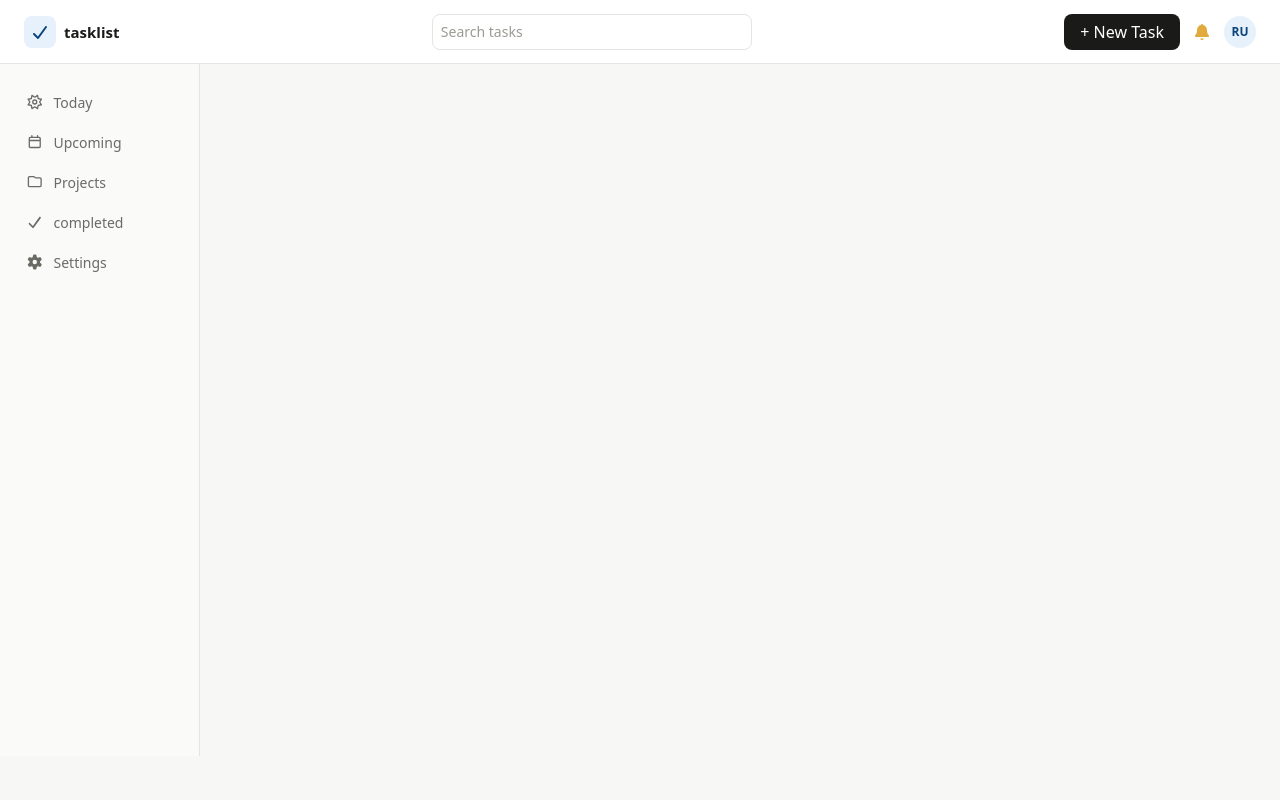
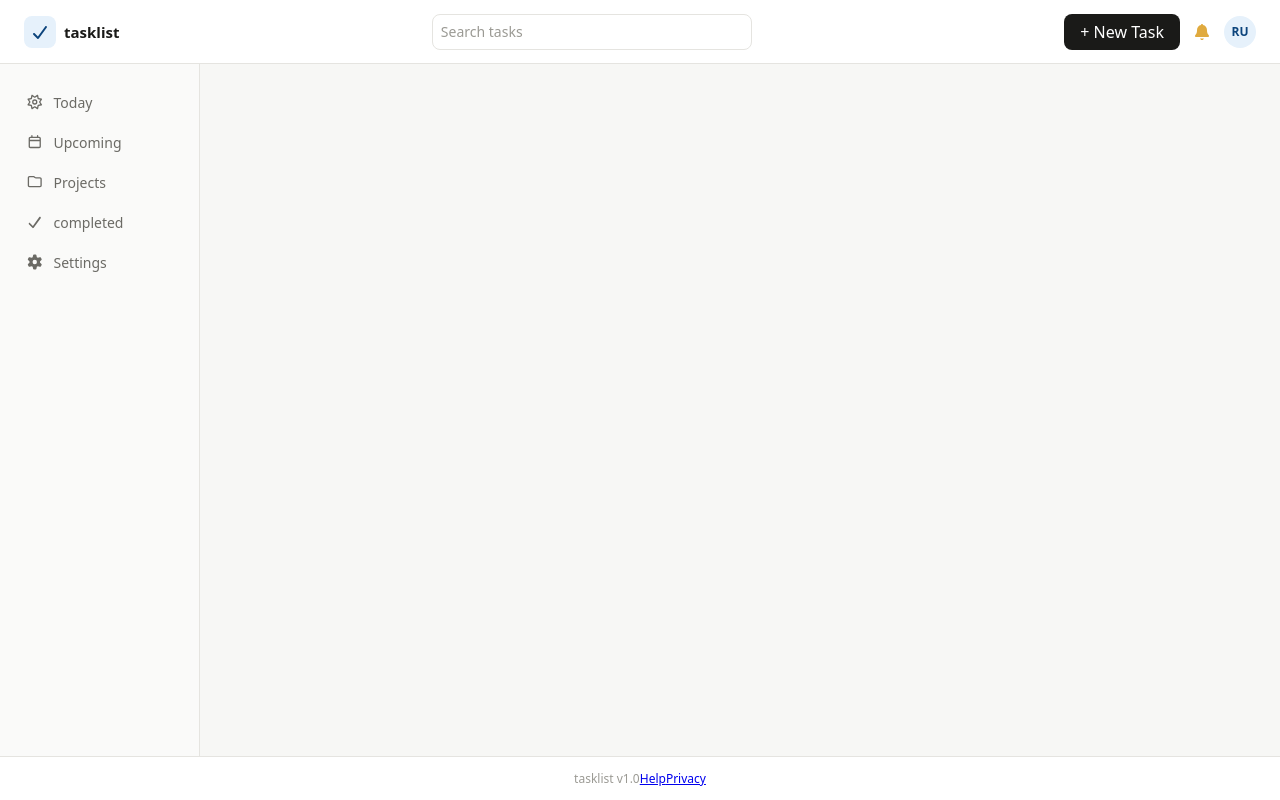
Before and after one commit to AlainRegisDev88/to-do-app, a React (Vite) app in the folder to-do-app/: page / in a window 1280 px wide. Built offline with nearby package versions, Linux system fonts and the light colour scheme; no server answers.

Commit message:
add the footer

```diff
--- /dev/null
+++ b/to-do-app/src/components/Footer/Footer.css
@@ -0,0 +1,10 @@
+.footer{
+    display: flex;
+    align-items: center;
+    justify-content: center;
+    height: 44px;
+    background-color: var(--surface-2);
+    border-top: 0.5px solid var(--border);
+    color: var(--text-muted);
+    font-size: 12px;
+}
--- /dev/null
+++ b/to-do-app/src/components/Footer/Footer.jsx
@@ -0,0 +1,19 @@
+import './Footer.css'
+import { Link } from 'react-router-dom';
+
+const Footer = () => {
+    return (
+        <section className="footer">
+            <div className="version">
+                <p>tasklist v1.0</p>
+            </div>
+            <div className="dot"></div>
+            <Link to="help-page">Help</Link>
+            <div className="dot"></div>
+            <Link to="privacy-content">Privacy</Link>
+
+        </section>
+     );
+}
+
+export default Footer;
--- a/to-do-app/src/components/HomePage.jsx
+++ b/to-do-app/src/components/HomePage.jsx
@@ -3,6 +3,7 @@ import { useState, useEffect } from 'react'
 import profileService from '../services/profileService'
 import Header from './Header'
 import Sidebar from './Sidebar/Sidebar'
+import Footer from './Footer/Footer'
 
 
 const HomePage = () => {
@@ -35,6 +36,8 @@ const HomePage = () => {
 
         <section className="home">
             <Sidebar />
+
+            <Footer />
         </section>
         {/* <div className="user-info">
             <p><strong>{message}, Hello {name}</strong></p>
```
